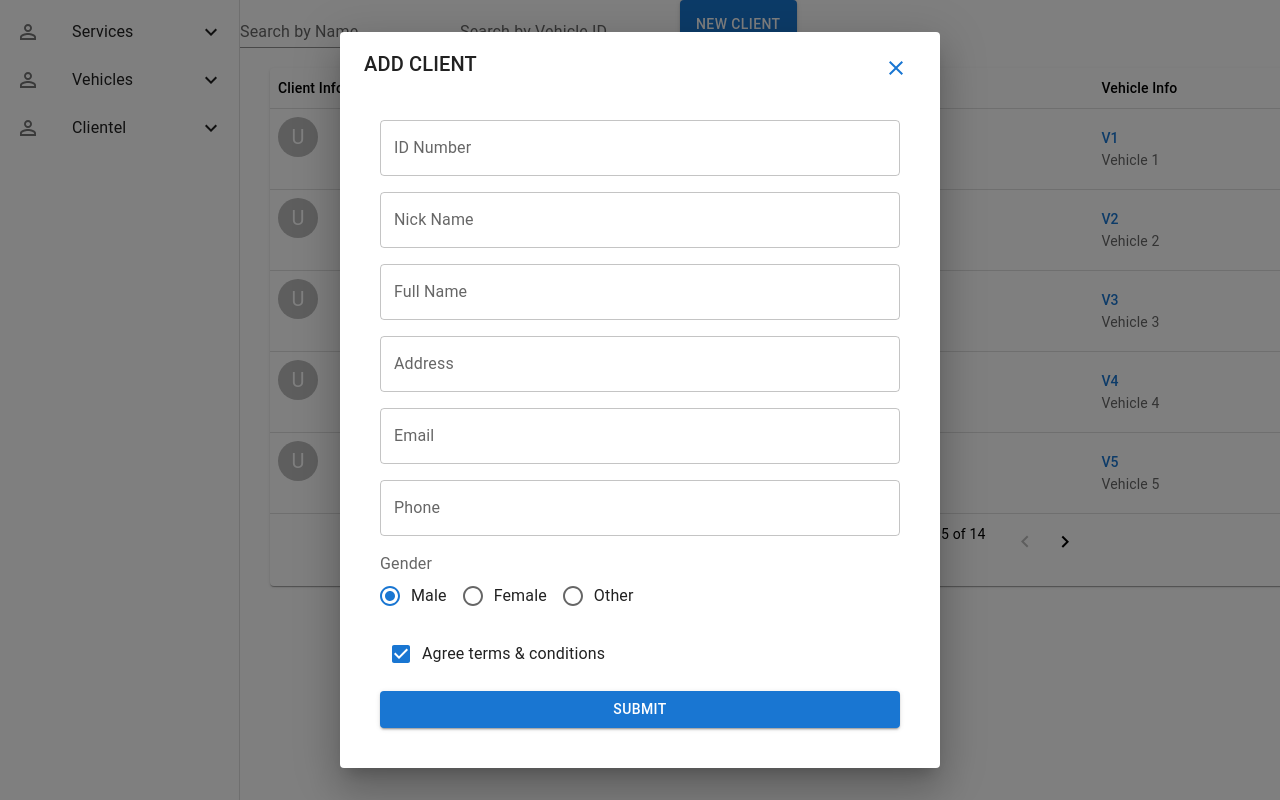
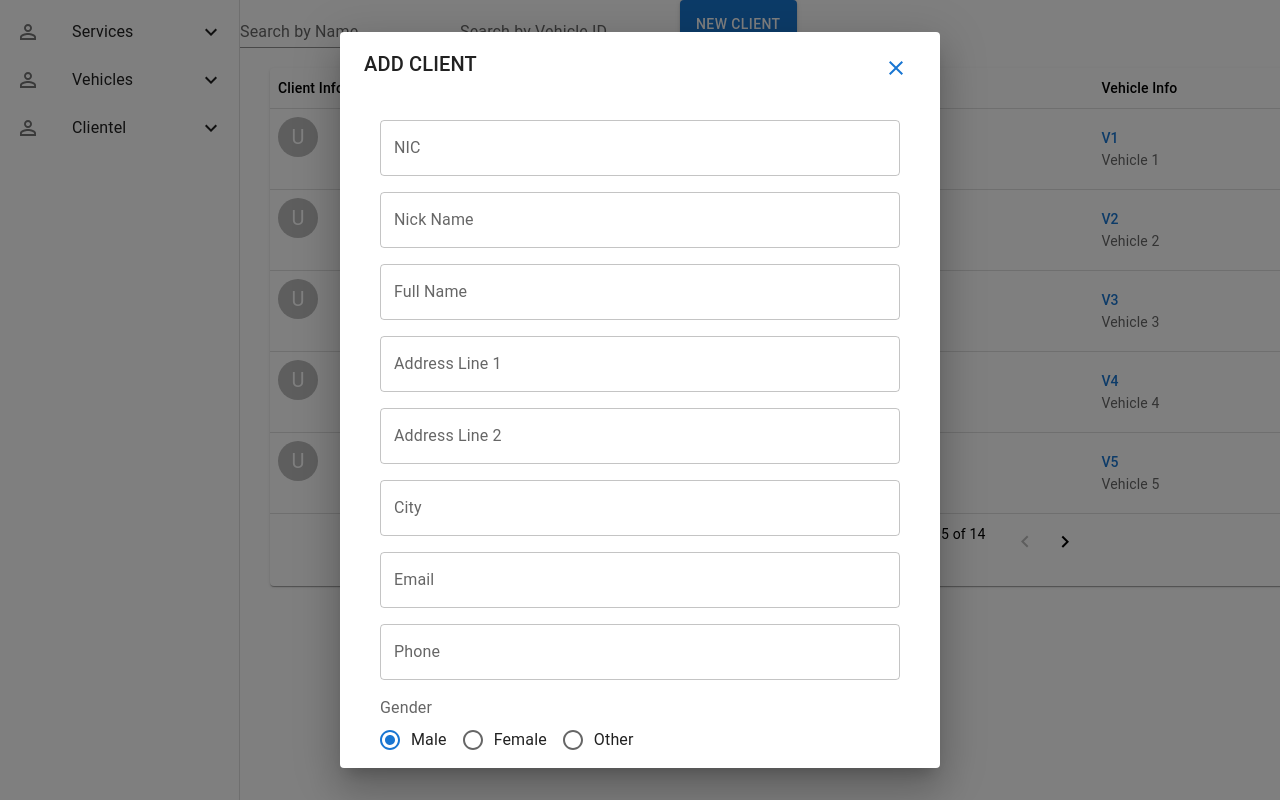
Before and after one commit to NavodyaHettiarachchi/CarConnectProFrontEnd, a React (Create React App) app: page /client in a window 1280 px wide. Both pictures are taken after a click on the button "NEW CLIENT". Shown: the top 800 px of the page. Built offline with nearby package versions, Linux system fonts and the light colour scheme.

Commit message:
Clientel with add client

```diff
--- a/src/Components/Clientel-Component/ViewClientel.jsx
+++ b/src/Components/Clientel-Component/ViewClientel.jsx
@@ -127,10 +127,12 @@ function ViewClientel() {
           <DialogContent>
             {/* <DialogContentText>Do you want remove this user?</DialogContentText> */}
             <Stack spacing={2} margin={2}>
-              <TextField variant="outlined" label="ID Number"></TextField>
+              <TextField variant="outlined" label="NIC"></TextField>
               <TextField variant="outlined" label="Nick Name"></TextField>
               <TextField variant="outlined" label="Full Name"></TextField>
-              <TextField variant="outlined" label="Address"></TextField>
+              <TextField variant="outlined" label="Address Line 1"></TextField>
+              <TextField variant="outlined" label="Address Line 2"></TextField>
+              <TextField variant="outlined" label="City"></TextField>
               <TextField variant="outlined" label="Email"></TextField>
               <TextField variant="outlined" label="Phone"></TextField>
 
```
